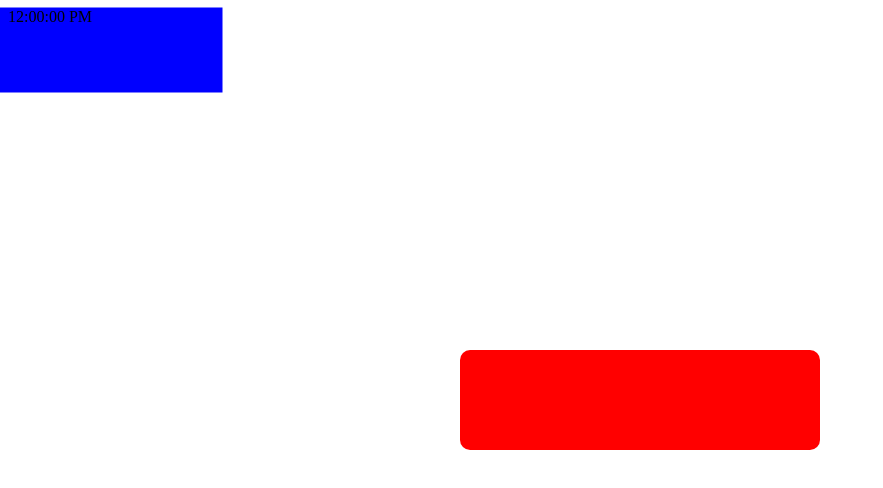
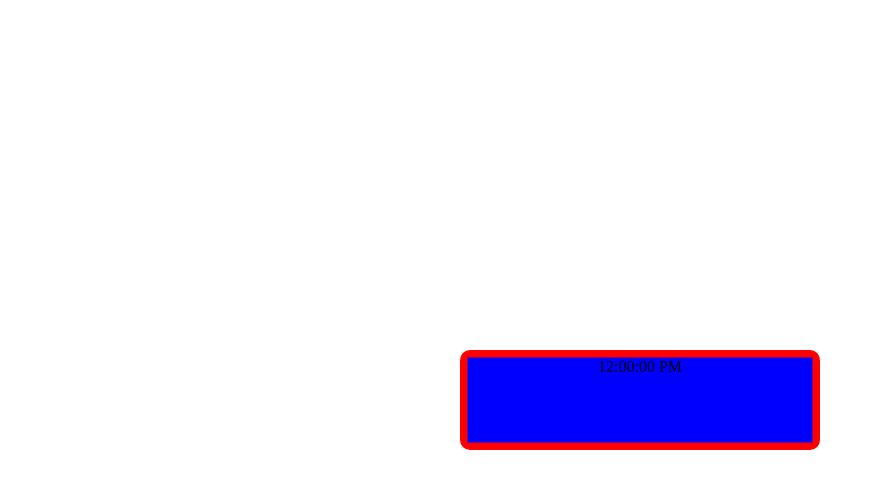
Before and after one commit to farhanacsebd/glowing-effect-colorful-digital-clock, a plain HTML site: page index.html in a window 1280 px wide. Shown: the whole page, without its empty margins (0-883 px from the left). Drawn offline with Linux system fonts and the light colour scheme.

Commit message:
work css

```diff
--- a/css/style.css
+++ b/css/style.css
@@ -19,8 +19,8 @@ html,body{
 
 .wrapper .display{
     position: absolute;
-    top: 50px;
-    left: 50px;
+    top: 50%;
+    left: 50%;
     transform: translate(-50%,-50%);
     background: blue;
     height: 85px;
```
